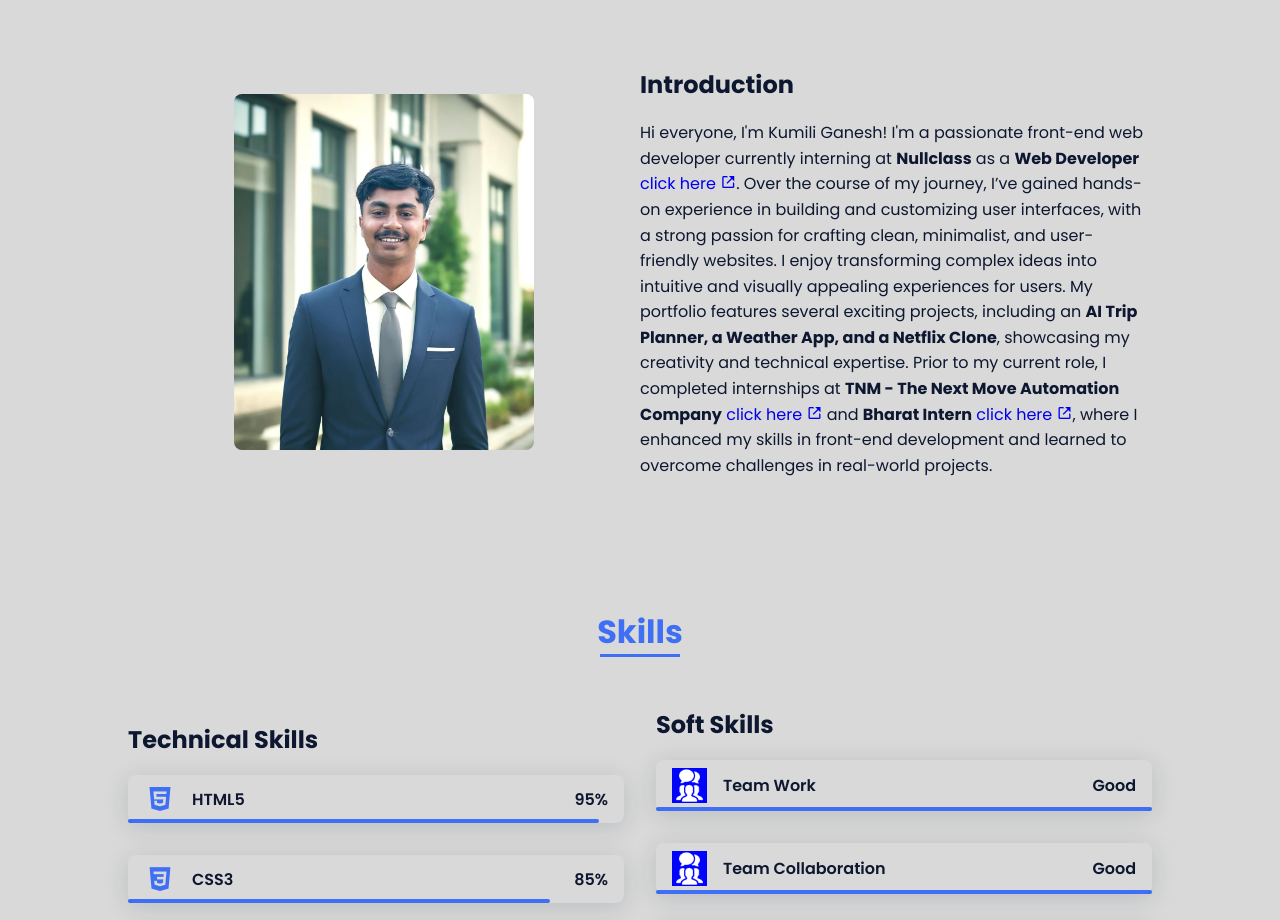
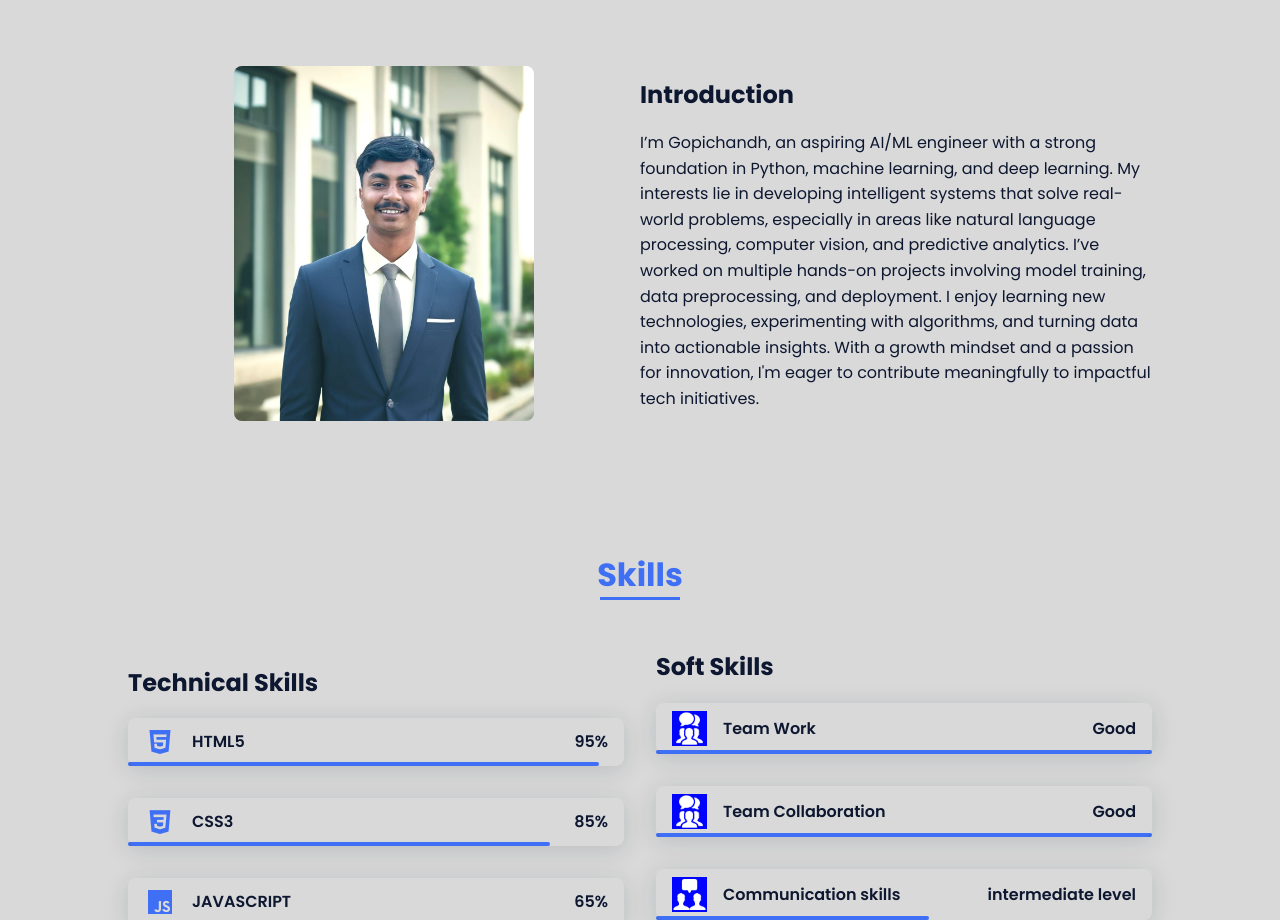
Before and after one commit to Gopi22003/Portfolio_Responsive, a plain HTML site: page index.html in a window 1280 px wide. Shown: the part 820-1740 px from the top of the page. Drawn offline with nearby package versions, Linux system fonts and the light colour scheme.

Commit message:
Update index.html

```diff
--- a/index.html
+++ b/index.html
@@ -129,38 +129,8 @@
           <div>
             <h2 class="about__subtitle">Introduction</h2>
             <p class="about__text">
-              Hi everyone, I'm Kumili Ganesh! I'm a passionate front-end web
-              developer currently interning at <b>Nullclass</b> as a
-              <b>Web Developer</b>
-              <a
-                href="https://www.linkedin.com/posts/kumili-ganesh-198b2b2a4_thank-you-to-nullclass-for-this-incredible-activity-7274272035206246401-z6W1?utm_source=share&utm_medium=member_desktop"
-                target="_blank"
-                title="Click here to check the Offer Letter in Linkedin Profile"
-                >click here <i class="bx bx-link-external"></i></a
-              >. Over the course of my journey, I’ve gained hands-on experience
-              in building and customizing user interfaces, with a strong passion
-              for crafting clean, minimalist, and user-friendly websites. I
-              enjoy transforming complex ideas into intuitive and visually
-              appealing experiences for users. My portfolio features several
-              exciting projects, including an
-              <b>AI Trip Planner, a Weather App, and a Netflix Clone</b>,
-              showcasing my creativity and technical expertise. Prior to my
-              current role, I completed internships at
-              <b>TNM - The Next Move Automation Company</b>
-              <a
-                href="https://www.linkedin.com/posts/kumili-ganesh-198b2b2a4_newjob-careermove-webdevelopment-activity-7183939348541628417-t-2k?utm_source=share&utm_medium=member_desktop"
-                target="_blank"
-                title="Click here to check the Offer Letter in Linkedin Profile"
-                >click here <i class="bx bx-link-external"></i
-              ></a>
-              and <b>Bharat Intern</b>
-              <a
-                href="https://www.linkedin.com/posts/kumili-ganesh-198b2b2a4_bharatintern-internship-fronteddevelopment-activity-7189218394452213762-H7g8?utm_source=share&utm_medium=member_desktop"
-                target="_blank"
-                title="Click here to check the Certificate in Linkedin Profile"
-                >click here <i class="bx bx-link-external"></i></a
-              >, where I enhanced my skills in front-end development and learned
-              to overcome challenges in real-world projects.
+            I’m Gopichandh, an aspiring AI/ML engineer with a strong foundation in Python, machine learning, and deep learning. My interests lie in developing intelligent systems that solve real-world problems, especially in areas like natural language processing, computer vision, and predictive analytics.
+I’ve worked on multiple hands-on projects involving model training, data preprocessing, and deployment. I enjoy learning new technologies, experimenting with algorithms, and turning data into actionable insights. With a growth mindset and a passion for innovation, I'm eager to contribute meaningfully to impactful tech initiatives.
             </p>
           </div>
         </div>
```
